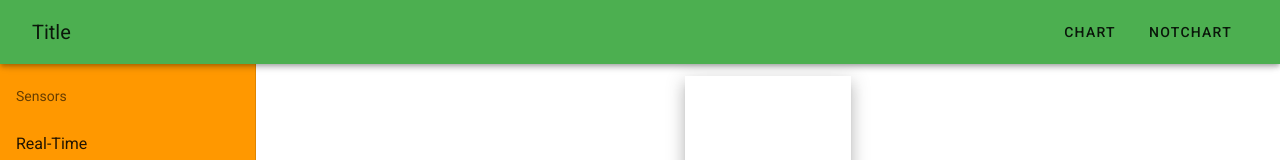
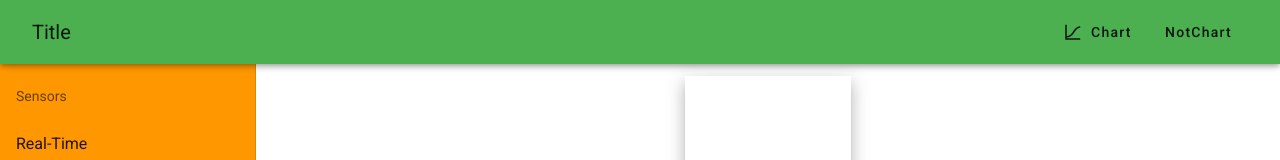
Before and after one commit to FDV1161/front_temperature, a Vue app: page / in a window 1280 px wide. Shown: the top 160 px of the page. Built offline with nearby package versions, Linux system fonts and the light colour scheme.

Commit message:
Добавлены иконки~

```diff
--- a/package.json
+++ b/package.json
@@ -14,6 +14,7 @@
     "vuetify": "^2.2.11"
   },
   "devDependencies": {
+    "@mdi/font": "^5.8.55",
     "@vue/cli-plugin-babel": "~4.5.0",
     "@vue/cli-service": "~4.5.0",
     "sass": "^1.19.0",
--- a/src/components/AppBar.vue
+++ b/src/components/AppBar.vue
@@ -1,11 +1,16 @@
 <template>
   <v-app-bar app :color="color" clipped-left>
     <v-toolbar flat :color="color">
-      <v-toolbar-title>Title</v-toolbar-title>
+      <v-toolbar-title>
+        <span>Title</span>
+      </v-toolbar-title>
       <v-spacer></v-spacer>
       <v-toolbar-items>
-        <v-btn text> Chart </v-btn>
-        <v-btn text> NotChart </v-btn>
+        <v-btn text>
+            <v-icon left>mdi-chart-bell-curve-cumulative</v-icon>
+            <span class="text-capitalize"> Chart </span>
+        </v-btn>
+        <v-btn text class="text-capitalize"> NotChart </v-btn>
       </v-toolbar-items>
     </v-toolbar>
   </v-app-bar>
@@ -13,6 +18,7 @@
 
 
 <script>
+
 export default {
   props: ["color"],
 };
--- a/src/plugins/vuetify.js
+++ b/src/plugins/vuetify.js
@@ -1,7 +1,11 @@
 import Vue from 'vue';
 import Vuetify from 'vuetify/lib/framework';
+import '@mdi/font/css/materialdesignicons.css';
 
 Vue.use(Vuetify);
 
 export default new Vuetify({
+    icons: {
+        iconfont: 'mdi', // 'mdi' || 'mdiSvg' || 'md' || 'fa' || 'fa4' || 'faSvg'
+      },
 });
```
Also changed, not shown: 1 other file (tests, documents, lock files or other folders).
